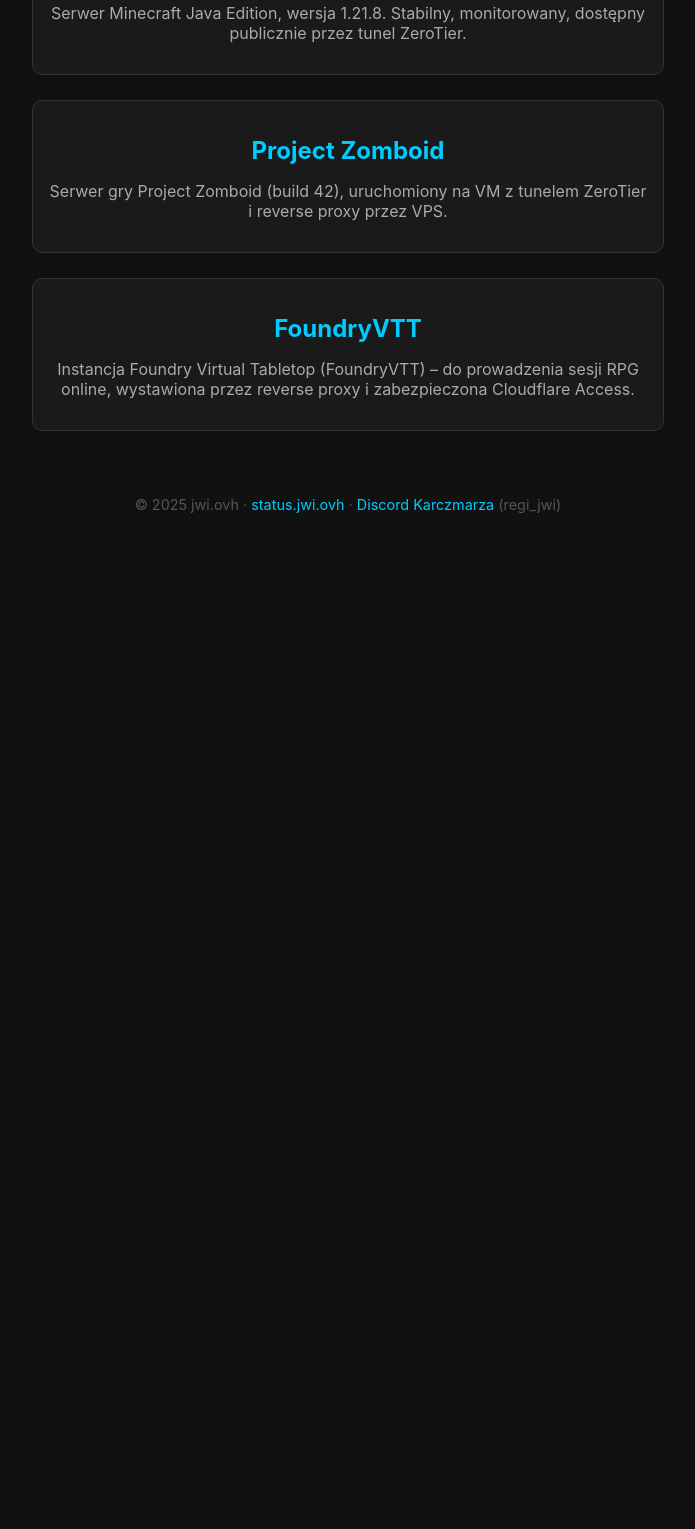
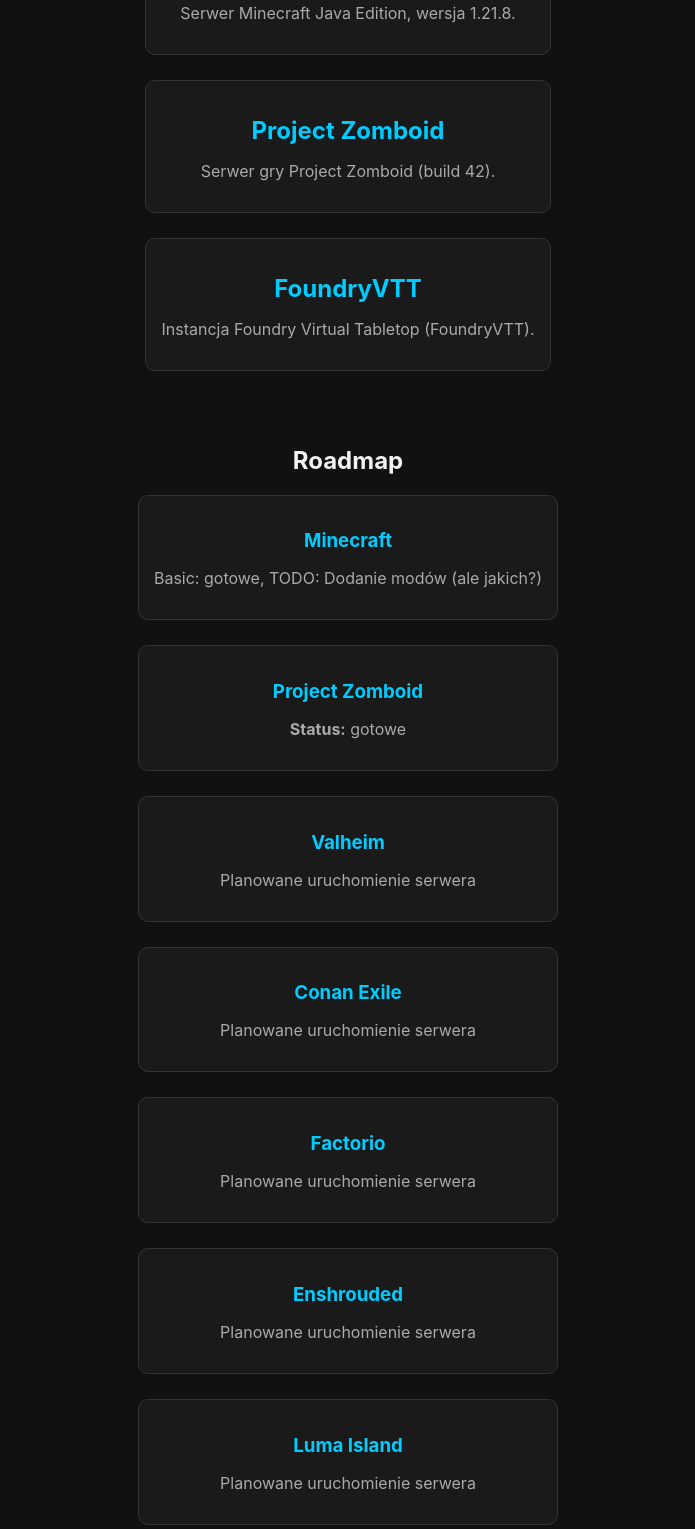
Before and after one commit to jedrzejwiatrak/jwi-landing, a plain HTML site: page index.html in a window 1280 px wide. Shown: the part 349-1878 px from the top of the page, without its empty margins (292-987 px from the left). Before the commit the page ends 882 px from the top, so only its background shows below. Drawn offline with Linux system fonts and the light colour scheme.

Commit message:
update desc

```diff
--- a/index.html
+++ b/index.html
@@ -42,12 +42,14 @@
       max-width: 600px;
     }
 
-    .projects {
+    .projects,
+    .roadmap {
       margin-top: 30px;
       max-width: 700px;
     }
 
-    .project {
+    .project,
+    .roadmap-item {
       margin-bottom: 25px;
       border: 1px solid #333;
       padding: 15px;
@@ -55,7 +57,8 @@
       background-color: #1a1a1a;
     }
 
-    .project h2 {
+    .project h2,
+    .roadmap-item h3 {
       margin-bottom: 10px;
       color: #0cf;
       cursor: pointer;
@@ -112,8 +115,7 @@
   <div class="projects">
     <div class="project">
       <h2>Minecraft Server</h2>
-      <p>Serwer Minecraft Java Edition, wersja 1.21.8. Stabilny, monitorowany, dostępny publicznie przez tunel ZeroTier.
-      </p>
+      <p>Serwer Minecraft Java Edition, wersja 1.21.8.</p>
       <div class="details">
         <strong>Adres:</strong> <a href="https://mc1.jwi.ovh" target="_blank">mc1.jwi.ovh</a><br>
         <strong>Wersja:</strong> 1.21.8<br>
@@ -125,7 +127,7 @@
     </div>
     <div class="project">
       <h2>Project Zomboid</h2>
-      <p>Serwer gry Project Zomboid (build 42), uruchomiony na VM z tunelem ZeroTier i reverse proxy przez VPS.</p>
+      <p>Serwer gry Project Zomboid (build 42).</p>
       <div class="details">
         <strong>Adres:</strong> <a href="https://pz1.jwi.ovh" target="_blank">pz1.jwi.ovh</a><br>
         <strong>Build:</strong> 42
@@ -133,11 +135,42 @@
     </div>
     <div class="project">
       <h2>FoundryVTT</h2>
-      <p>Instancja Foundry Virtual Tabletop (FoundryVTT) – do prowadzenia sesji RPG online, wystawiona przez reverse
-        proxy i zabezpieczona Cloudflare Access.</p>
+      <p>Instancja Foundry Virtual Tabletop (FoundryVTT).</p>
       <div class="details">
         <strong>Adres:</strong> <a href="https://foundry.jwi.ovh" target="_blank">foundry.jwi.ovh</a>
       </div>
+    </div>
+  </div>
+
+  <div class="roadmap">
+    <h2>Roadmap</h2>
+    <div class="roadmap-item">
+      <h3>Minecraft</h3>
+      <p>Basic: gotowe, TODO: Dodanie modów (ale jakich?)</p>
+    </div>
+    <div class="roadmap-item">
+      <h3>Project Zomboid</h3>
+      <p><strong>Status:</strong> gotowe</p>
+    </div>
+    <div class="roadmap-item">
+      <h3>Valheim</h3>
+      <p>Planowane uruchomienie serwera</p>
+    </div>
+    <div class="roadmap-item">
+      <h3>Conan Exile</h3>
+      <p>Planowane uruchomienie serwera</p>
+    </div>
+    <div class="roadmap-item">
+      <h3>Factorio</h3>
+      <p>Planowane uruchomienie serwera</p>
+    </div>
+    <div class="roadmap-item">
+      <h3>Enshrouded</h3>
+      <p>Planowane uruchomienie serwera</p>
+    </div>
+    <div class="roadmap-item">
+      <h3>Luma Island</h3>
+      <p>Planowane uruchomienie serwera</p>
     </div>
   </div>
 
```
